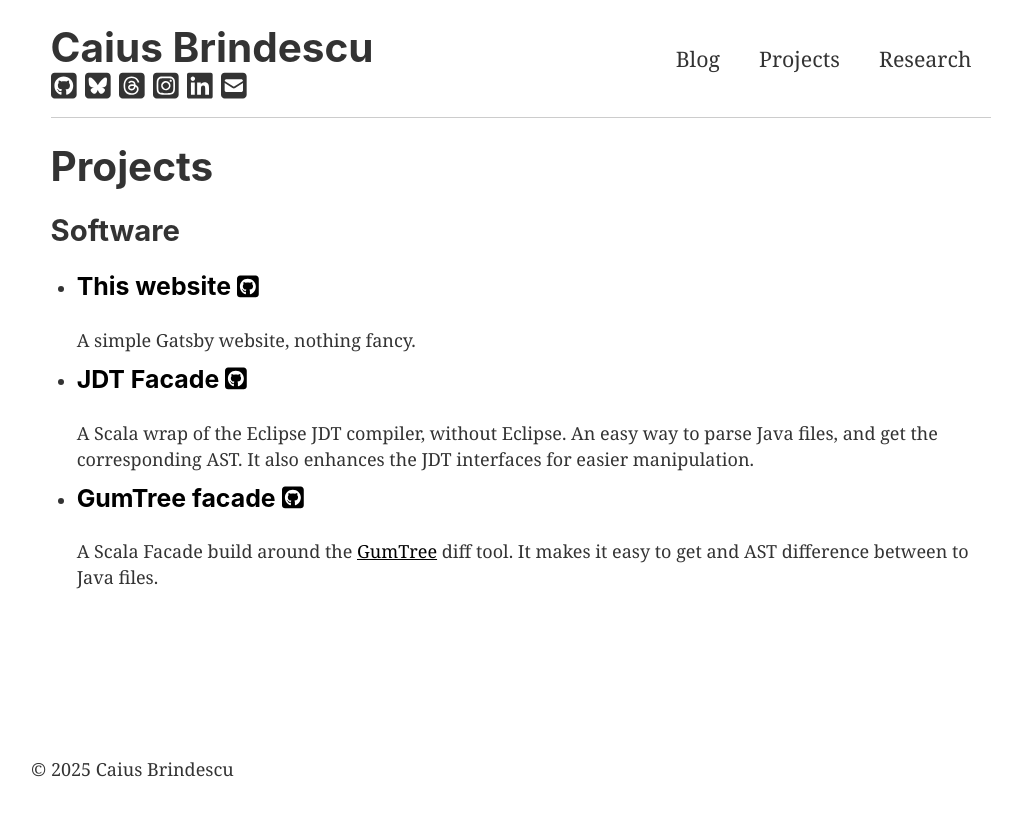
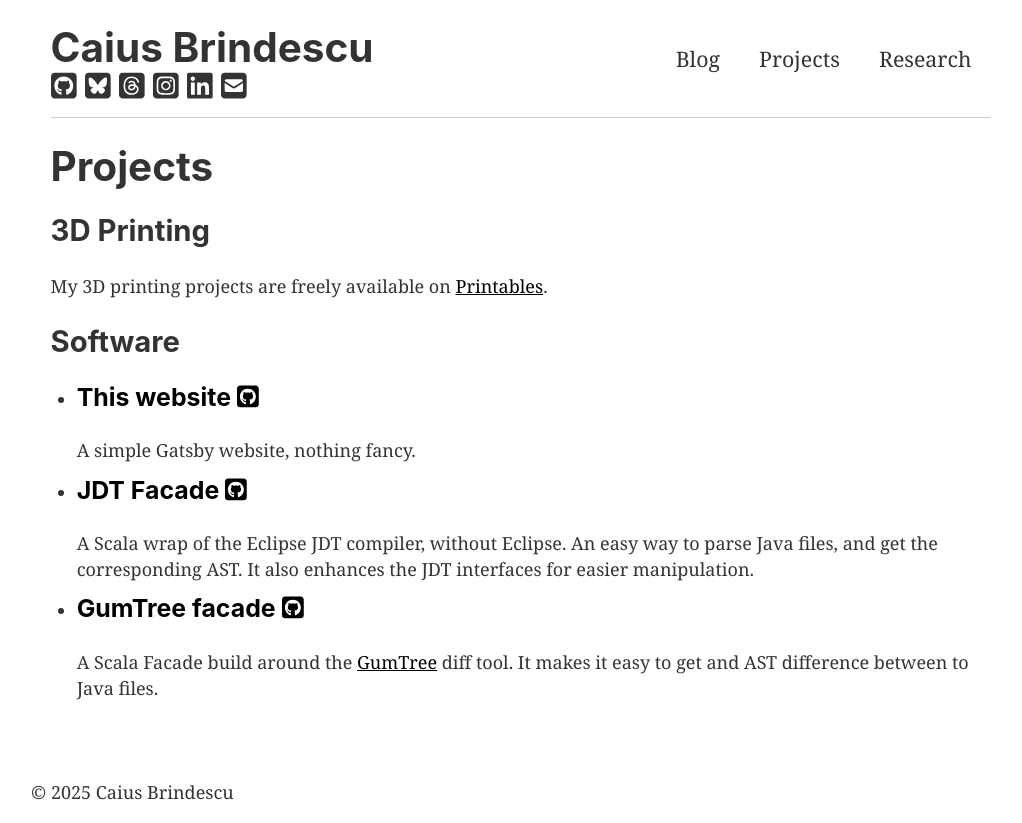
Before and after one commit to caiusb/website, a Gatsby site: page /projects in a window 1280 px wide. Shown: the whole page, without its empty margins (129-1151 px from the left). Before the commit the page ends 800 px from the top, so only its background shows below. Built offline with nearby package versions, Linux system fonts and the light colour scheme; Gatsby itself is replaced by a stand-in of ours; some packages are replaced by stand-ins of ours.

Commit message:
Added 3D printing link

```diff
--- a/src/pages/projects.js
+++ b/src/pages/projects.js
@@ -5,6 +5,11 @@ import { FontAwesomeIcon } from '@fortawesome/react-fontawesome'
 const ProjectsPage = () => (
   <Layout>
     <h1>Projects</h1>
+
+    <h2>3D Printing</h2>
+    <p>
+      My 3D printing projects are freely available on <a href="https://www.printables.com/@CaiusBrindescu_29693">Printables</a>.
+    </p>
 
     <h2>Software</h2>
 
```
